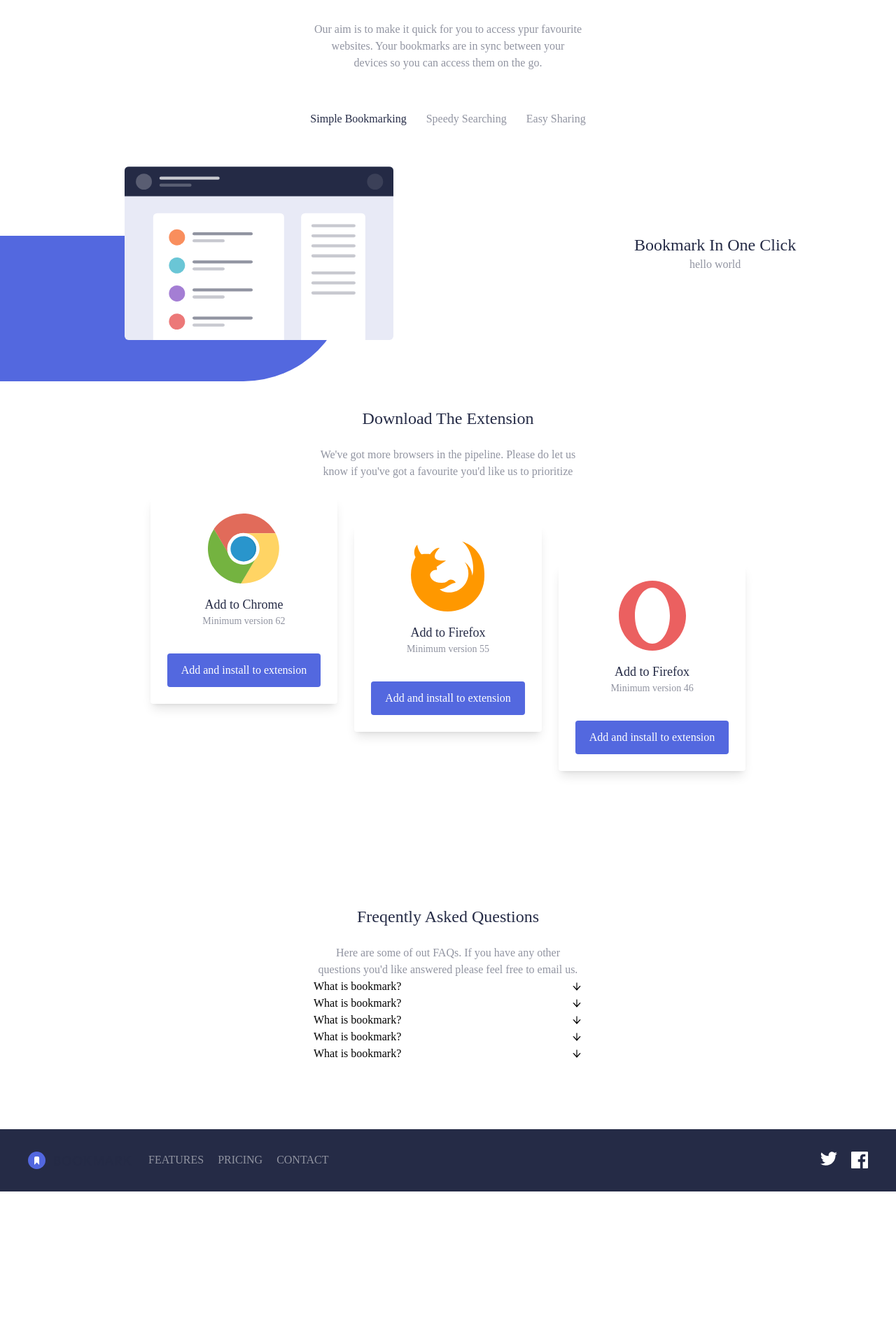
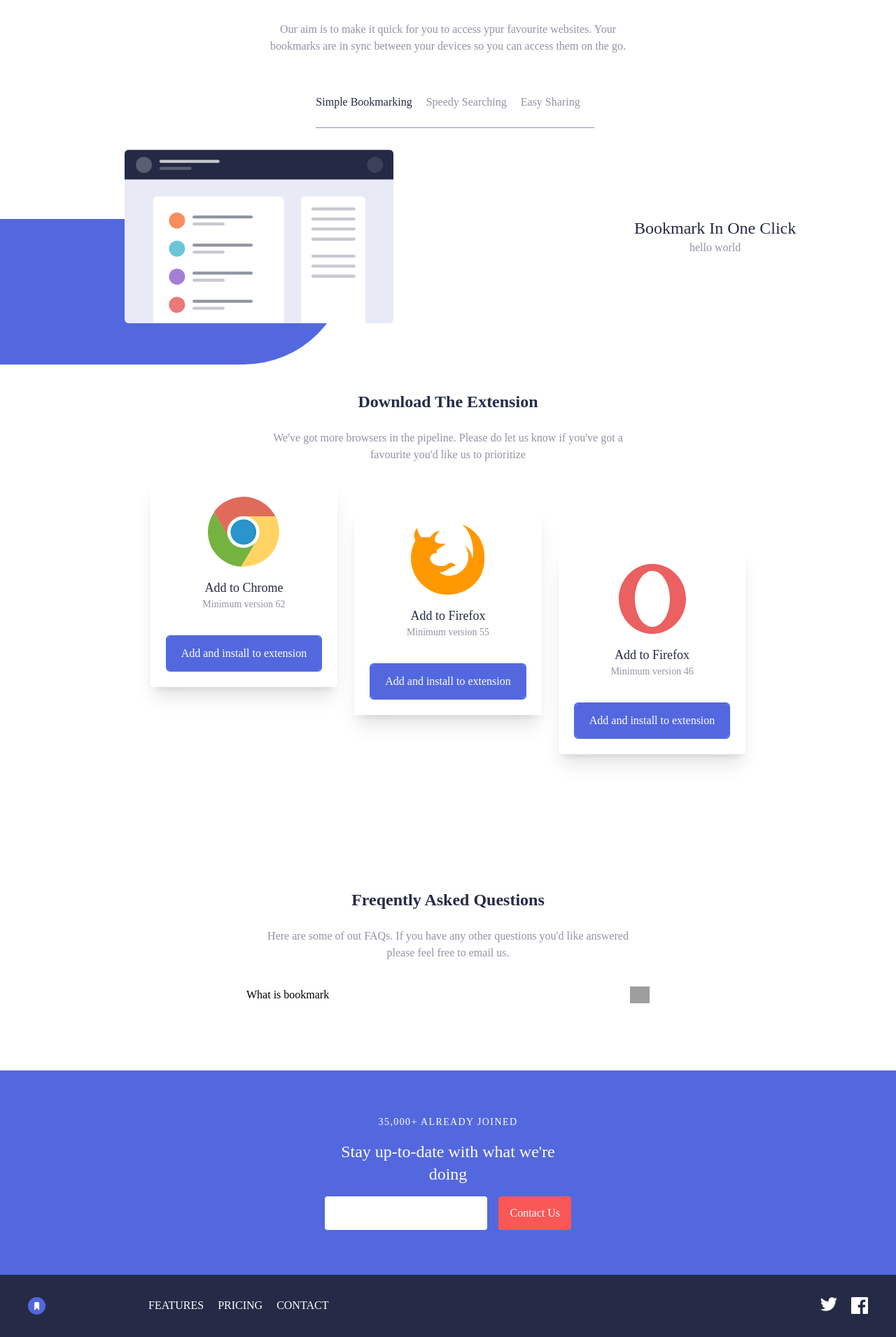
Before and after one commit to Emmanuetoks/bookmark-landing-page, a React (Vite) app: page / in a window 1280 px wide. Shown: the part 746-2657 px from the top of the page at 70% size. Before the commit the page ends 2449 px from the top, so only its background shows below. Built offline with nearby package versions, Linux system fonts and the light colour scheme; grey boxes are pictures that could not be loaded.

Commit message:
Finish styling all sections

```diff
--- a/src/Home.tsx
+++ b/src/Home.tsx
@@ -11,6 +11,7 @@ import choromeLogo from "./assets/logo/logo-chrome.svg";
 import fireFoxLogo from "./assets/logo/logo-firefox.svg";
 import opera from "./assets/logo/logo-opera.svg";
 import BrowserCard from "./components/BrowserCard";
+import ContactSection from "./components/ContactSection";
 
 const Home = () => {
   const sections = useRef([]);
@@ -35,7 +36,7 @@ const Home = () => {
 
     const obsOptions = {
       root: null,
-      treshold: 0.15,
+      treshold: 0.3,
     };
     const observer: IntersectionObserver = new IntersectionObserver(
       revealSection,
@@ -49,7 +50,7 @@ const Home = () => {
 
   return (
     <>
-      <header className="header h-screen-s md:h-90 overflow-x-hidden">
+      <header className="header min-h-screen-s md:h-90 overflow-x-hidden">
         <Navbar />
 
         <div className="header__intro px-9 md:pt-16 pt-6 md:pl-24 md:pr-10 flex flex-col-reverse md:flex-row items-center">
@@ -63,15 +64,15 @@ const Home = () => {
               for free.
             </p>
 
-            <div className="header__intro-download-buttons space-x-4">
+            <div className="header__intro-download-buttons flex gap-4 md:justify-start justify-center">
               <a>
-                <button className="px-4 py-3 bg-blue-200 text-white rounded border-2 font-medium border-blue-200 hover:bg-transparent hover:text-blue-300">
+                <button className="px-4 py-3 bg-blue-200  text-white rounded outline-2 font-medium outline-blue-200 hover:bg-transparent hover:text-blue-300">
                   Get it on Chrome
                 </button>
               </a>
 
               <a>
-                <button className="px-4 py-3 text-blue-200 font-medium hover:bg-transparent">
+                <button className="px-4 py-3 text-blue-200 bg-blue-100 font-medium hover:bg-transparent hover:outline-2 outline-blue-400 rounded">
                   Get it on Firefox
                 </button>
               </a>
@@ -109,27 +110,28 @@ const Home = () => {
             version="46"
           />
         </CtaDownloadSection>
+        <FAQSection addtoRef={addSection} />
+        <ContactSection />
+      </main>
 
-        <FAQSection addtoRef={addSection} />
-      </main>
       <footer className="footer flex flex-col gap-6 justify-between md:flex-row py-8 px-10 bg-blue-300 items-center">
         <div className="flex flex-col gap-6 md:flex-row">
           <div>
             <img src={Logo} />
           </div>
           <ul className="flex flex-col gap-5 items-center md:flex-row">
-            <li className="uppercase font-normal text-blue-100">features</li>
-            <li className="uppercase font-normal text-blue-100">pricing</li>
-            <li className="uppercase font-normal text-blue-100">contact</li>
+            <li className="uppercase text-white font-thin">features</li>
+            <li className="uppercase text-white font-thin">pricing</li>
+            <li className="uppercase text-white font-thin">contact</li>
           </ul>
         </div>
         <div className="flex flex-col gap-5 md:flex-row ">
-          <div>
+          <a>
             <img src={twitterLogo} />
-          </div>
-          <div>
+          </a>
+          <a>
             <img src={facebookLogo} />
-          </div>
+          </a>
         </div>
       </footer>
     </>
--- a/src/components/BrowserCard.tsx
+++ b/src/components/BrowserCard.tsx
@@ -5,9 +5,11 @@ type Props = {
   classProp: string;
 };
 
-const BrowserCard = ({name, version, imgUrl, classProp}:Props) => {
+const BrowserCard = ({ name, version, imgUrl, classProp }: Props) => {
   return (
-    <div className={`${classProp} browser-card max-w-fit flex flex-col items-center shadow-lg p-6 rounded gap-9 h-fit`}>
+    <div
+      className={`${classProp} browser-card max-w-fit flex flex-col items-center shadow-xl p-6 rounded gap-9 h-fit`}
+    >
       <figure className="flex flex-col items-center gap-4">
         <div>
           <img src={imgUrl} alt="" />
@@ -18,7 +20,7 @@ const BrowserCard = ({name, version, imgUrl, classProp}:Props) => {
         </figcaption>
       </figure>
 
-      <button className="px-5 py-3 text-white bg-blue-200 rounded">
+      <button className="px-5 py-3 text-white bg-blue-200 rounded hover:bg-transparent hover:text-blue-300 outline-2 outline-blue-200">
         Add and install to extension
       </button>
     </div>
--- a/src/components/ContactSection.tsx
+++ b/src/components/ContactSection.tsx
@@ -1,7 +1,26 @@
 const ContactSection = () => {
   return (
-    <div>ContactSection</div>
-  )
+    <section className="w-full bg-blue-200 py-16 contact-section">
+      <div className="max-w-sm space-y-4 px-4 mx-auto text-center">
+        <p className="text-sm text-white font-thin uppercase tracking-widest">
+          35,000+ already joined
+        </p>
+        <h4 className="text-2xl text-white font-medium">
+          Stay up-to-date with what we're doing
+        </h4>
+        <Form />
+      </div>
+    </section>
+  );
+};
+
+function Form() {
+  return (
+    <div className="contact-section__form flex flex-col md:flex-row gap-4">
+      <input className="rounded flex-grow py-3 px-2 md:py-0" type="text" />
+      <button className="bg-red text-white rounded px-4 py-3 capitalize">contact us</button>
+    </div>
+  );
 }
 
-export default ContactSection
+export default ContactSection;
--- a/src/components/CtaDownloadSection.tsx
+++ b/src/components/CtaDownloadSection.tsx
@@ -6,10 +6,10 @@ const CtaDownloadSection = ({ children, addtoRef }: Props) => {
       ref={addtoRef}
       className=" py-24 w-full flex flex-col items-center gap-6 section section--hidden"
     >
-      <div className="text-center max-w-sm space-y-6">
-        <h3 className="capitalize text-blue-200 font-medium text-2xl">
+      <div className="text-center max-w-xl px-4 space-y-6">
+        <h2 className="capitalize text-blue-200 font-bold text-2xl">
           Download the extension
-        </h3>
+        </h2>
         <p className="text-blue-100">
           We've got more browsers in the pipeline. Please do let us know if
           you've got a favourite you'd like us to prioritize
--- a/src/components/FAQSection.tsx
+++ b/src/components/FAQSection.tsx
@@ -1,96 +1,78 @@
-import { EventHandler, MouseEventHandler } from "react";
+import {
+  MouseEventHandler,
+  MouseEvent,
+  RefCallback,
+  useRef,
+} from "react";
 import { Props } from "../vite-env";
-import { AiOutlineArrowDown } from "react-icons/ai";
 
+type faqProp = {
+  question: string;
+  answer: string;
+  addFaq: RefCallback<HTMLDivElement>;
+  showAnswer: MouseEventHandler
 
+}
 const FAQSection = ({ addtoRef }: Props) => {
-  const showAnswer: MouseEventHandler = (
-    e: React.MouseEvent<Node, MouseEvent> & Node
-  ) => {
-    // if (e.target)
-    // console.log(e);
+  const faq = useRef(Array<HTMLDivElement | null>());
+  const addFaq: RefCallback<HTMLDivElement> = (el) => {
+    faq.current.includes(el) || faq.current.push(el);
+  };
 
-    const target: EventTarget | Node  = e.target;
+  const showAnswer: MouseEventHandler = (e: MouseEvent) => {
+    const target: EventTarget | Node = e.target;
+    target.classList.toggle("faq__dropdown--active");
+    faq.current[target?.id]?.classList.toggle("faq__dropdown--hidden");
+    console.log(target.id);
 
-    if (target.localName === 'svg') {
-      const answerNode = target.parentNode.parentNode.querySelector('.faq-section__answer')
-
-      answerNode.classList.toggle('answer--hidden')
-    }
     // console.log(e);
   };
   return (
     <section
       ref={addtoRef}
-      className="w-fit m-auto text-center section faq-section section--hidden py-24"
+      className="w-full section faq-section section--hidden py-24"
     >
-      <div className="text-center max-w-sm space-y-6">
-        <h3 className="capitalize text-blue-200 font-medium text-2xl">
-          freqently asked questions
-        </h3>
-        <p className="text-blue-100">
-          Here are some of out FAQs. If you have any other questions you'd like
-          answered please feel free to email us.
-        </p>
+      <div className="w-fit h-auto mx-auto px-10">
+        <div className="text-center max-w-xl px-4 space-y-6">
+          <h2 className="capitalize text-blue-200 text-2xl font-bold">
+            freqently asked questions
+          </h2>
+          <p className="text-blue-100">
+            Here are some of out FAQs. If you have any other questions you'd
+            like answered please feel free to email us.
+          </p>
+        </div>
+
+        <ul className="faq-section__list pt-9">
+          <FAQ addFaq={addFaq} showAnswer={showAnswer} question="What is bookmark" answer="fuck you"/>
+        </ul>
       </div>
-
-      <ul className="faq-section__list">
-        <li className="flex justify-between">
-          <p>What is bookmark?</p>
-          <div className="faq-section__answer translate-y-full answer--hidden transition-all duration-1000">
-            <p>This is the answer to the questions</p>
-          </div>
-          <button onClick={showAnswer}>
-            <AiOutlineArrowDown />
-          </button>
-        </li>
-      </ul>
-      <ul className="faq-section__list">
-        <li className="flex justify-between">
-          <p>What is bookmark?</p>
-          <div className="faq-section__answer translate-y-full answer--hidden transition-all duration-1000">
-            <p>This is the answer to the questions</p>
-          </div>
-          <button onClick={showAnswer}>
-            <AiOutlineArrowDown />
-          </button>
-        </li>
-      </ul>
-      <ul className="faq-section__list">
-        <li className="flex justify-between">
-          <p>What is bookmark?</p>
-          <div className="faq-section__answer translate-y-full answer--hidden transition-all duration-1000">
-            <p>This is the answer to the questions</p>
-          </div>
-          <button onClick={showAnswer}>
-            <AiOutlineArrowDown />
-          </button>
-        </li>
-      </ul>
-      <ul className="faq-section__list">
-        <li className="flex justify-between">
-          <p>What is bookmark?</p>
-          <div className="faq-section__answer translate-y-full answer--hidden transition-all duration-1000">
-            <p>This is the answer to the questions</p>
-          </div>
-          <button onClick={showAnswer}>
-            <AiOutlineArrowDown />
-          </button>
-        </li>
-      </ul>
-      <ul className="faq-section__list">
-        <li className="flex justify-between">
-          <p>What is bookmark?</p>
-          <div className="faq-section__answer answer--hidden transition-all duration-1000">
-            <p>This is the answer to the questions</p>
-          </div>
-          <button onClick={showAnswer}>
-            <AiOutlineArrowDown />
-          </button>
-        </li>
-      </ul>
     </section>
   );
 };
 
+const FAQ = ({showAnswer, addFaq, question, answer}:faqProp) => {
+  return (
+    <li>
+    <div className="flex justify-between ">
+      <p>{question}</p>
+      <button
+        id="0"
+        onClick={showAnswer}
+        className="faq-section__dropdown-button w-7 bg-no-repeat bg-center"
+      >
+        <span className="sr-only">FAQ dropdown button</span>
+      </button>
+    </div>
+
+    <div
+      ref={addFaq}
+      className="faq-section__answer faq__dropdown--hidden text-center"
+    >
+      <p>{answer}</p>
+    </div>
+  </li>
+  )
+}
+
 export default FAQSection;
--- a/src/components/FeaturesSection.tsx
+++ b/src/components/FeaturesSection.tsx
@@ -12,22 +12,22 @@ const FeaturesSection = ({ addtoRef }: Props) => {
       ref={addtoRef}
       className="features text-center section pt-10 md:pt-0 px-9 space-y-14 section section--hidden"
     >
-      <div className="features__intro-text max-w-sm px-0 space-y-6 mx-auto">
-        <h3 className="capitalize text-blue-200 font-medium text-2xl">
+      <div className="features__intro-text max-w-xl px-4 space-y-6 mx-auto">
+        <h2 className="capitalize text-blue-200 font-bold text-2xl">
           features
-        </h3>
+        </h2>
         <p className="text-blue-100">
           Our aim is to make it quick for you to access ypur favourite websites.
           Your bookmarks are in sync between your devices so you can access them
           on the go.
         </p>
       </div>
-      <nav className="features__tab-navigation flex flex-col md:flex-row content-center w-fit mx-auto gap-7">
-        <div className="text-blue-200 capitalize"> Simple bookmarking</div>
-        <div className="text-blue-100 capitalize">Speedy searching</div>
-        <div className="text-blue-100 capitalize">easy sharing</div>
+      <nav className="features__tab-navigation flex flex-col md:flex-row content-center w-fit mx-auto gap-5">
+        <div className="text-blue-200 features__tab relative after:bg-blue-100 capitalize hover:text-red-100 font-normal cursor-pointer max-w-sm"> Simple bookmarking</div>
+        <div className="text-blue-100 features__tab relative after:bg-blue-100 capitalize hover:text-red-100 font-normal cursor-pointer max-w-sm">Speedy searching</div>
+        <div className="text-blue-100 features__tab relative after:bg-blue-100 capitalize hover:text-red-100 font-normal cursor-pointer max-w-sm">easy sharing</div>
       </nav>
-      <div className="features__tab gap-24 flex flex-col md:flex-row justify-center items-center w-full">
+      <div className="features__tab-content gap-24 flex flex-col md:flex-row justify-center items-center w-full">
 
         <FeatureTab
           src={Illustraton1}
@@ -48,9 +48,9 @@ function FeatureTab({ src, header, text }: featureTab) {
         </div>
       </div>
       <div className="features__right-section basis-2/5">
-        <h3 className="capitalize text-blue-200 font-medium text-2xl">
+        <h4 className="capitalize text-blue-200 font-medium text-2xl">
           {header}
-        </h3>
+        </h4>
         <p className="text-blue-100">{text}</p>
       </div>
     </>
--- a/src/index.css
+++ b/src/index.css
@@ -1,6 +1,12 @@
 @tailwind base;
 @tailwind components;
 @tailwind utilities;
+
+@layer base {
+  a {
+    @apply cursor-pointer
+  }
+}
 
 @layer components {
   .navbar__link {
@@ -8,7 +14,7 @@
   }
 
   #root {
-    @apply font-sans;
+    @apply font-sans overflow-y-hidden;
   }
 }
 
@@ -38,10 +44,9 @@ button {
   border: 0 solid transparent;
 }
 
-
 /* Component styling */
 .header__hero-img::after {
-  content: '';
+  content: "";
   position: absolute;
   width: 50rem;
   height: 15rem;
@@ -53,35 +58,60 @@ button {
   @apply bg-blue-200;
 }
 
-.answer--hidden {
+.faq-section__answer {
+  transition: height 500ms ease-in;
+  color: hsla(229, 8%, 60%, 0.678);
+}
+
+.faq__dropdown--hidden {
+  width: 0;
   height: 0;
+}
+
+.faq__dropdown--hidden > p {
   opacity: 0;
 }
 
-.navbar__menu-sm[data-menu-state = 'closed'] {
+.features__tab::after {
+  content: '';
+  width: calc(100%);
+  display: block;
+  position: relative;
+  height: 0.1px;
+  top: 100%;
+}
+
+@media (min-width: 768px) {
+  .features__tab::after {
+    width: calc(100% + 1.25rem);
+  }
+}
+
+.faq-section__dropdown-button {
+  aspect-ratio: 3/2;
+  background-image: url("./assets/icons/icon-arrow.svg");
+  transition: transform 300ms ease-in;
+}
+
+.faq__dropdown--active {
+  transform: rotate(180deg);
+}
+
+.navbar__menu-sm[data-menu-state="closed"] {
   transform: translateY(-120%);
 }
 
-.features__intro-text {
-  container-type: inline-size;
-  container-name: features-intro-text;
-}
-
 .section {
-  transition: transform 500ms ease;
-}
-
-.header {
-  /* height: 90svh; */
+  transition: transform 1000ms ease-in;
 }
 
 .section--hidden {
   opacity: 0;
-  transform: translateY(50%);
+  transform: translateY(15%);
 }
 
-.features__img::after  {
-  content: '';
+.features__img::after {
+  content: "";
   position: absolute;
   width: 40rem;
   height: 13rem;
@@ -92,9 +122,3 @@ button {
   border-bottom-right-radius: 150px;
   @apply bg-blue-200;
 }
-
-/* The containser query looks at the size  of the container rather that the size of the viewport as in media queries */
-
-/* @container features-intro-text (width > 999px) {
-
-} */
```
Also changed, not shown: src/components/Navbar.tsx (+5 -5 lines), tailwind.config.js (+7 -1 lines), public/images/icon-arrow.svg (deleted).
